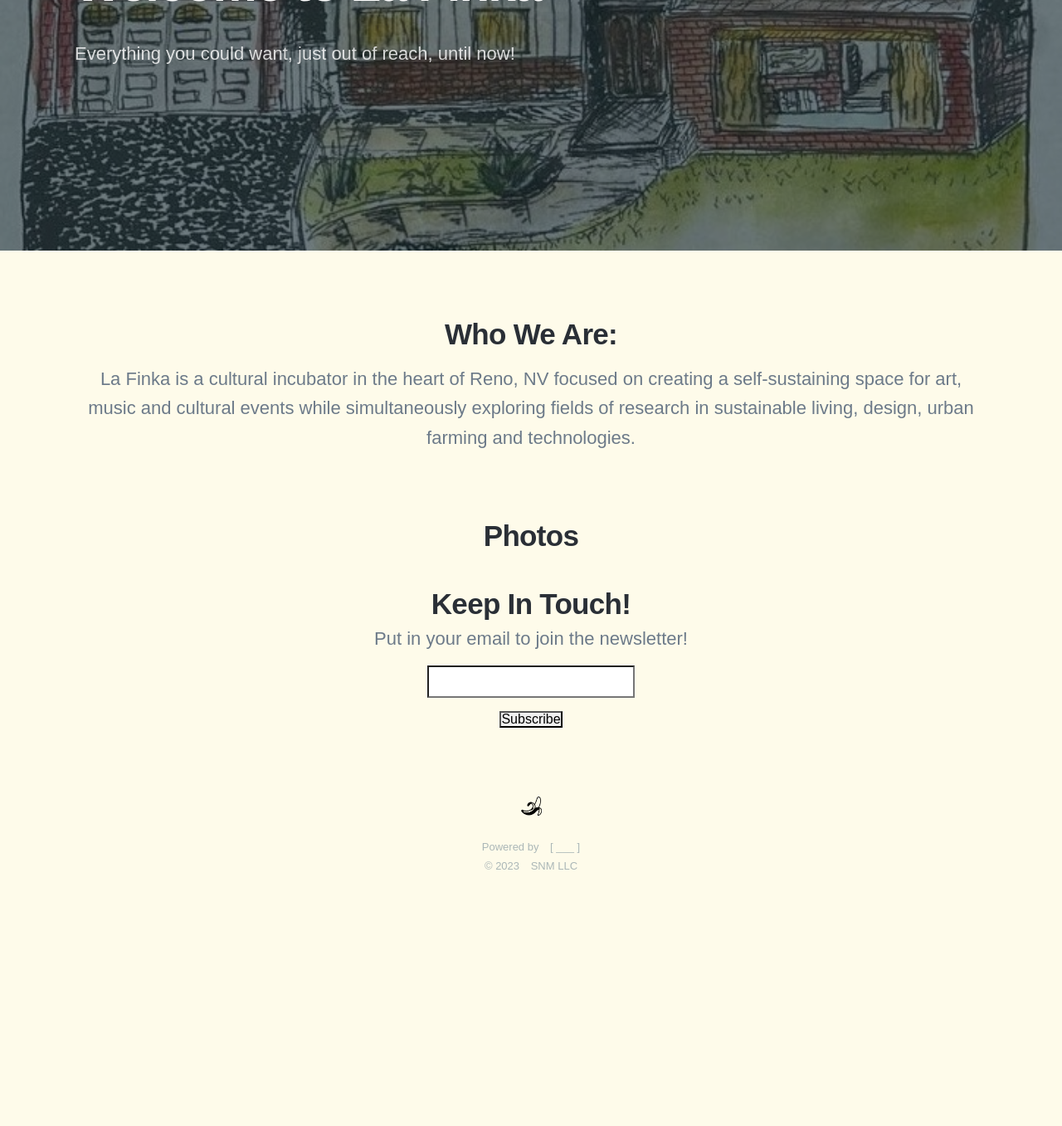
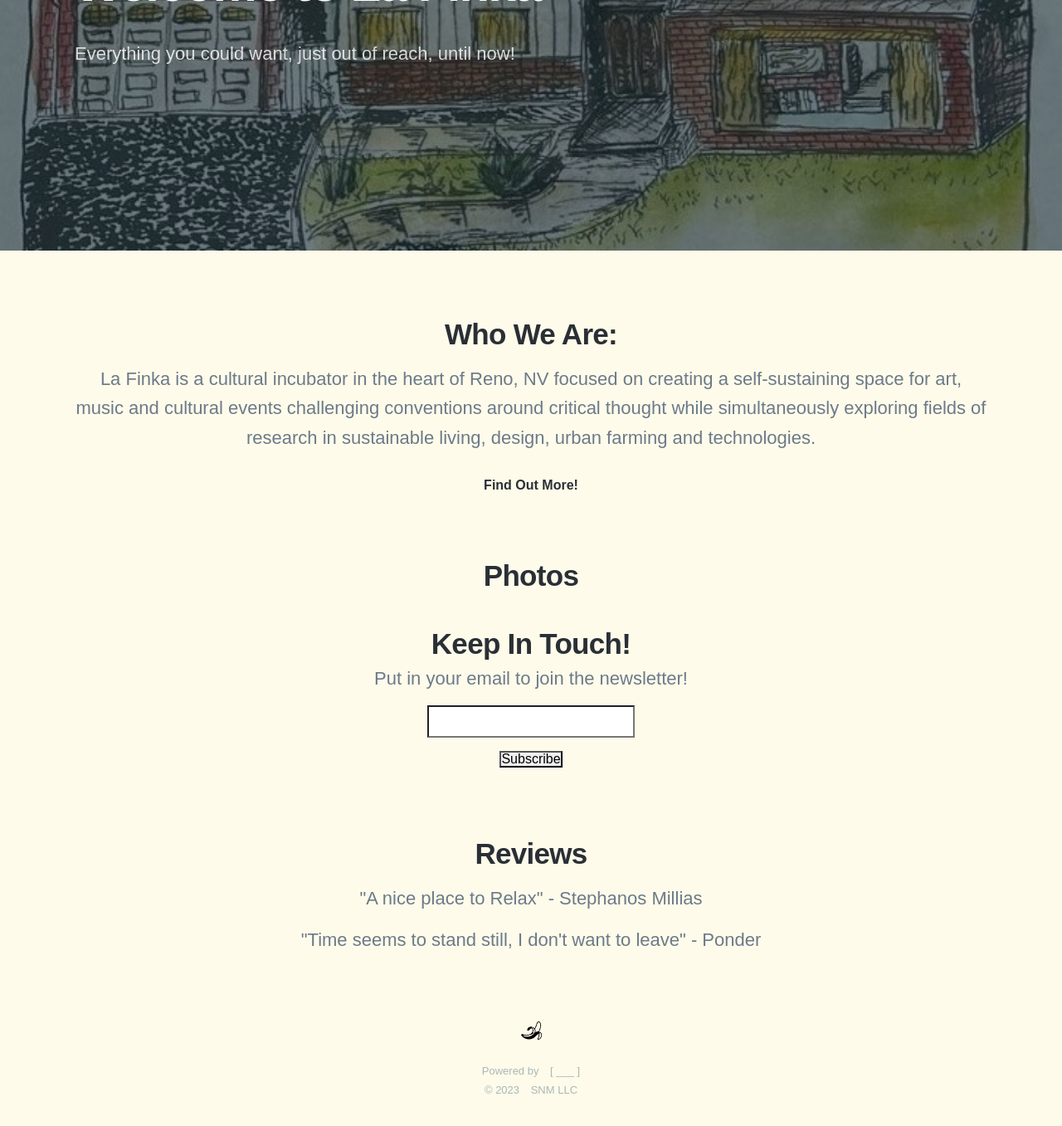
Before and after one commit to ndrsc3/laFinka.space, a Jekyll site: the page built from index.html, in a window 1280 px wide and 1400 px high, scrolled down 310 px. Shown: the top 1357 px of the window at 83% size. Built offline with Jekyll 4.4.1, drawn with Linux system fonts in a browser that asks for light colours; nearby versions of some CDN libraries; some web fonts are replaced; before the commit the page ends 1440 px from its top, so only the background shows below that.

Commit message:
update splash page

```diff
--- a/index.html
+++ b/index.html
@@ -28,8 +28,11 @@ featured_image: /images/lafinka-watercolor.jpeg
 		<p>
 			La Finka is a cultural incubator in the heart of Reno, NV
 			focused on creating a self-sustaining space for art, music and cultural events
+			challenging conventions around critical thought
 			while simultaneously exploring fields of research in sustainable living, design, urban farming and technologies.
 		</p>
+		<br><br>
+		<a href="/about">Find Out More!</a><br>
 	</div>
 </section>
 
@@ -43,26 +46,19 @@ featured_image: /images/lafinka-watercolor.jpeg
 	</div>
 
 	<div class="wrap" >
-		<!-- Newsletter Signup -->
 		<h2>Keep In Touch!</h2>
-			<form style="border:0px solid #ccc;padding:3px;text-align:center;" action="https://tinyletter.com/LaFinka" method="post" target="popupwindow" onsubmit="window.open('https://tinyletter.com/LaFinka', 'popupwindow', 'scrollbars=yes,width=800,height=600');return true">
-				<p>
-					<label for="tlemail">Put in your email to join the newsletter!</label>
-				</p>
-				<p>
-					<input type="text" style="width:250px" name="email" id="tlemail" />
-				</p>
-
-				<input type="hidden" value="1" name="embed"/>
-				<br>
-				<input type="submit" value="Subscribe" />
-			</form>
-
-		<!--
-		<h2>Join Us!</h2>
-		<p>
-			How? -> Contribute, Residency/Projects, Volunteer
-		</p>
-		-->
+		{% include newsletter-form.html %}
 	</div>
 </section>
+
+<section class=""  align="center">
+	<div>
+		<h2>Reviews</h2>
+		<p>
+			"A nice place to Relax" - Stephanos Millias
+		</p>
+		<p>
+			"Time seems to stand still, I don't want to leave" - Ponder
+		</p>
+	</div>
+</section>
```
